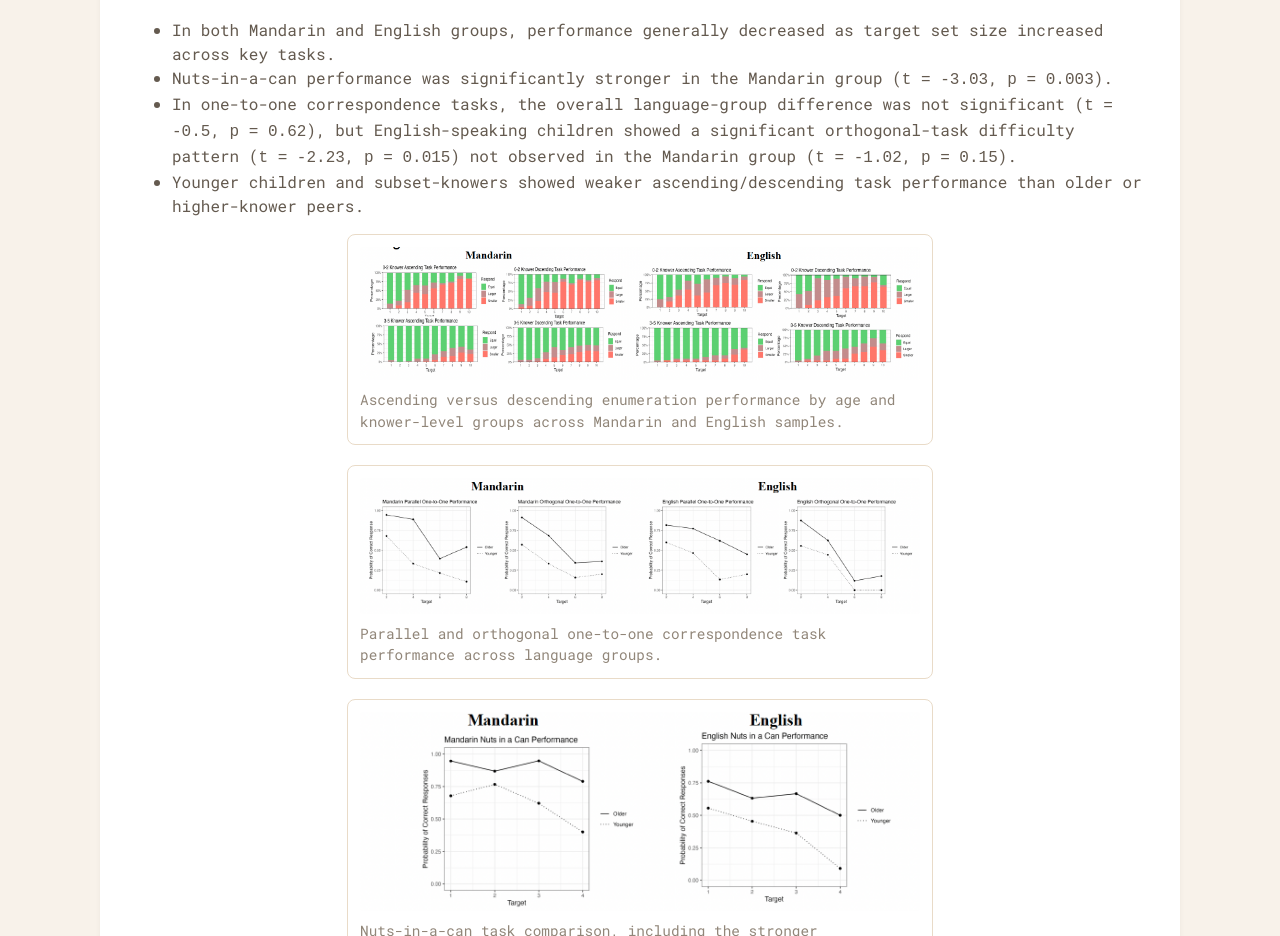
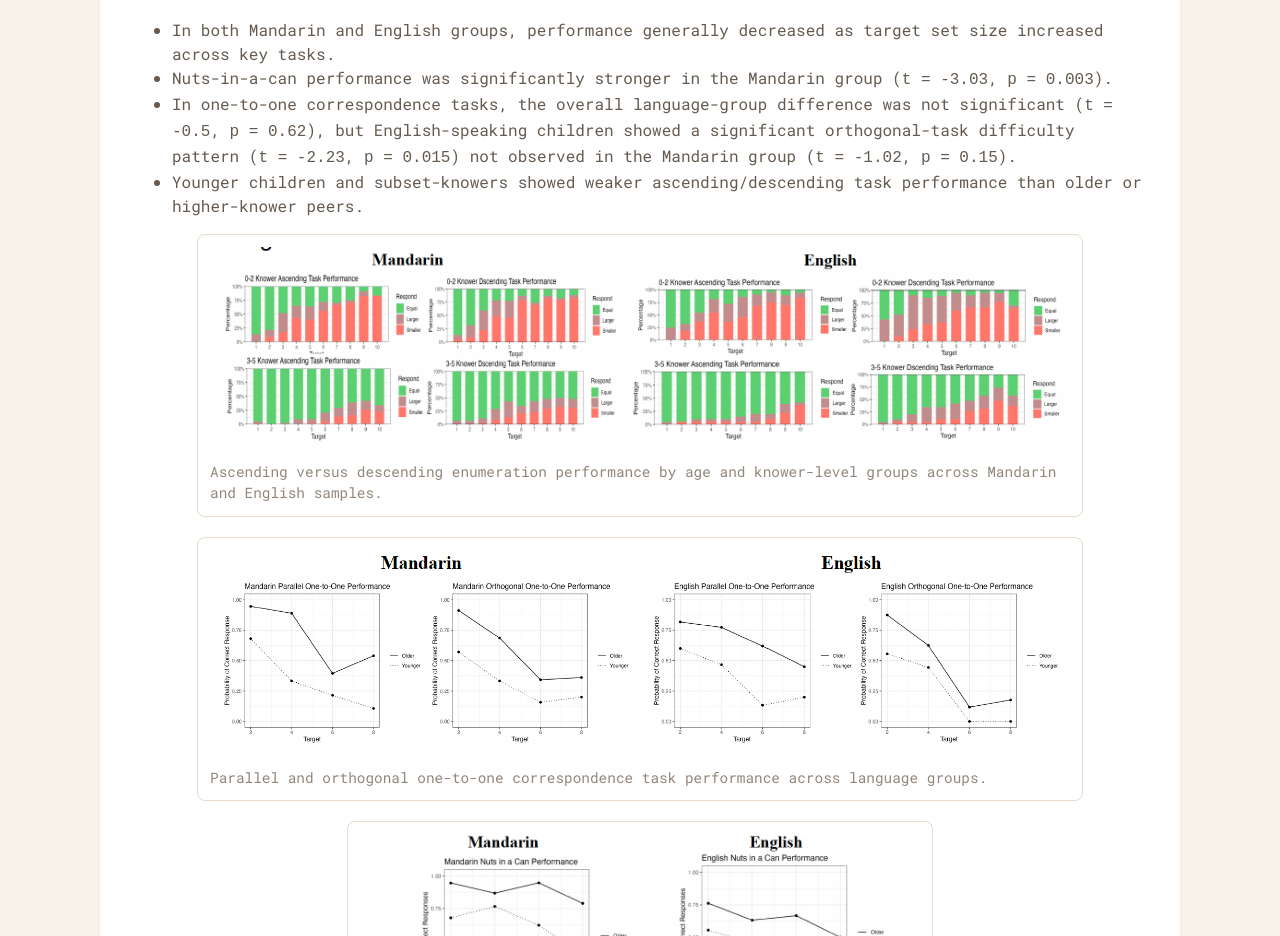
Before and after one commit to yuexin-li-7/yuexin-li-7.github.io, a Jekyll site: the page built from research/development-of-numerical-cognition-in-young-children.md, in a window 1280 px wide. Shown: the part 1281-2217 px from the top of the page. Built offline with Jekyll 4.4.1, drawn with Linux system fonts in a browser that asks for light colours.

Commit message:
Enlarge first two developmental-study result figures

```diff
--- a/research/development-of-numerical-cognition-in-young-children.md
+++ b/research/development-of-numerical-cognition-in-young-children.md
@@ -46,12 +46,12 @@ Numerical Cognition in Mandarin-Speaking and English-Speaking 2-to-4-year-old ch
 - In one-to-one correspondence tasks, the overall language-group difference was not significant (`t = -0.5`, `p = 0.62`), but English-speaking children showed a significant orthogonal-task difficulty pattern (`t = -2.23`, `p = 0.015`) not observed in the Mandarin group (`t = -1.02`, `p = 0.15`).
 - Younger children and subset-knowers showed weaker ascending/descending task performance than older or higher-knower peers.
 
-<figure class="project-figure project-figure-single project-figure-half">
+<figure class="project-figure project-figure-single">
   <img src="{{ '/media/research/developmental-study/figure-results-asc:dsc.png' | relative_url }}" alt="Ascending and descending task results">
   <figcaption>Ascending versus descending enumeration performance by age and knower-level groups across Mandarin and English samples.</figcaption>
 </figure>
 
-<figure class="project-figure project-figure-single project-figure-half">
+<figure class="project-figure project-figure-single">
   <img src="{{ '/media/research/developmental-study/figure-results-1to1.png' | relative_url }}" alt="One-to-one correspondence task results">
   <figcaption>Parallel and orthogonal one-to-one correspondence task performance across language groups.</figcaption>
 </figure>
```
